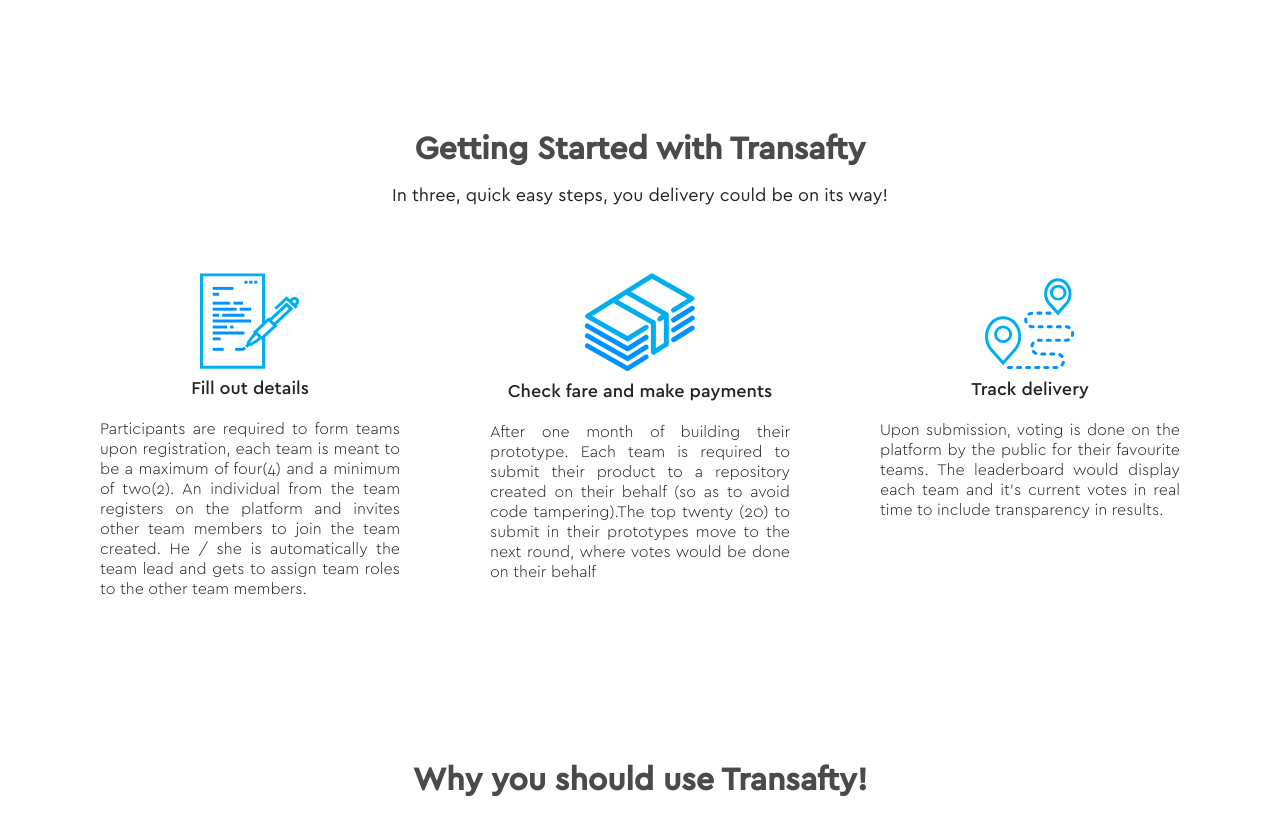
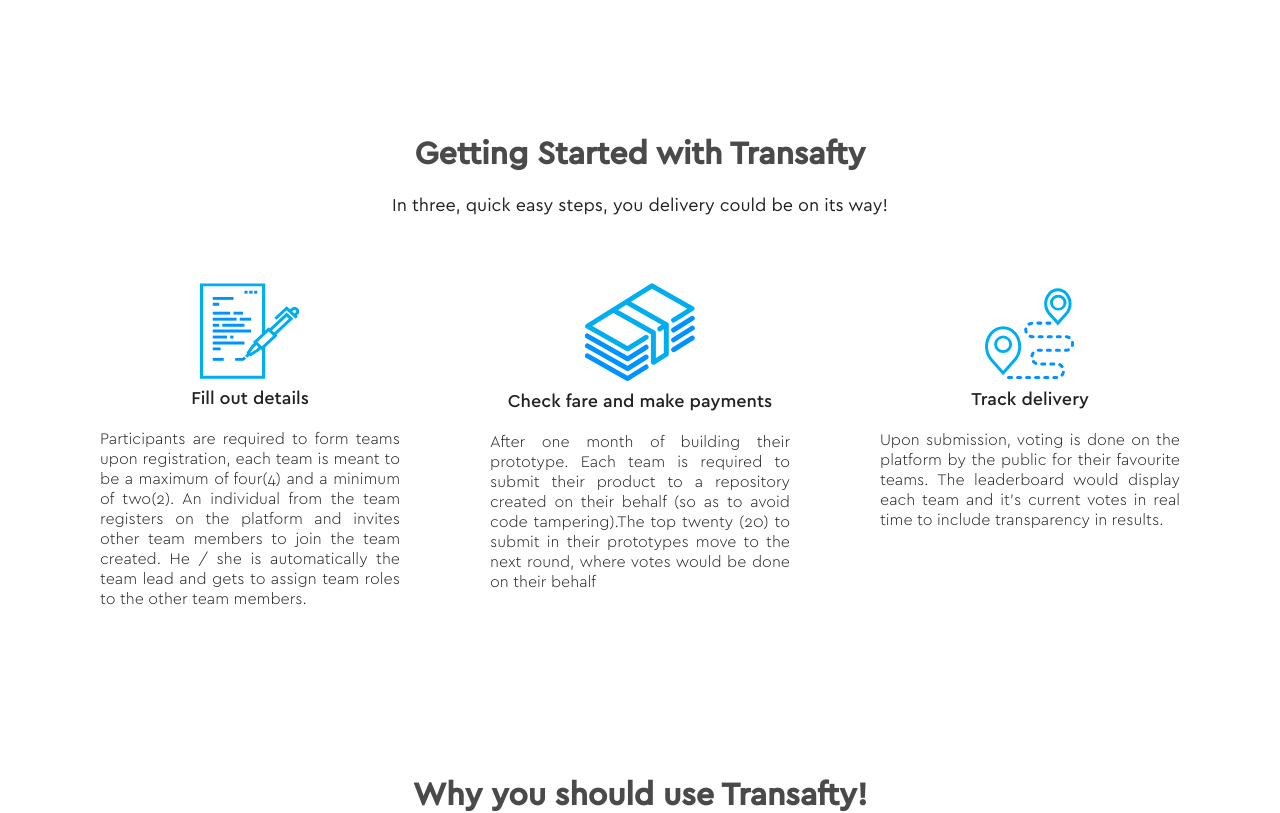
Before and after one commit to wizubizu/transafty, a plain HTML site: page index.html in a window 1280 px wide. Shown: the part 1460-2273 px from the top of the page. Drawn offline with Linux system fonts and the light colour scheme.

Commit message:
add line-height

```diff
--- a/index.html
+++ b/index.html
@@ -316,7 +316,7 @@
 			</div> -->
 			<!-- end -->
 
-			<p class="w-900 f-32 mf-25 f3 c-darkss text-center m-t-15p c-dark-transafty2 w-500">Getting Started with Transafty</p>
+			<p class="w-900 f-32 l-h1 mf-25 f3 c-darkss text-center m-t-15p c-dark-transafty2 w-500">Getting Started with Transafty</p>
 			<div class="row">
 				<div class="col-md-3"></div>
 				<div class="col-md-6">
@@ -344,7 +344,7 @@
 			</div>
 
 
-			<p class="w-900 f-32 mf-25 f3 c-darkss text-center m-t-15p c-dark-transafty2 w-500">Why you should use Transafty!</p>
+			<p class="w-900 f-32 l-h1 mf-25 f3 c-darkss text-center m-t-15p c-dark-transafty2 w-500">Why you should use Transafty!</p>
 			<div class="row">
 				<div class="col-md-3"></div>
 				<div class="col-md-6">
```
